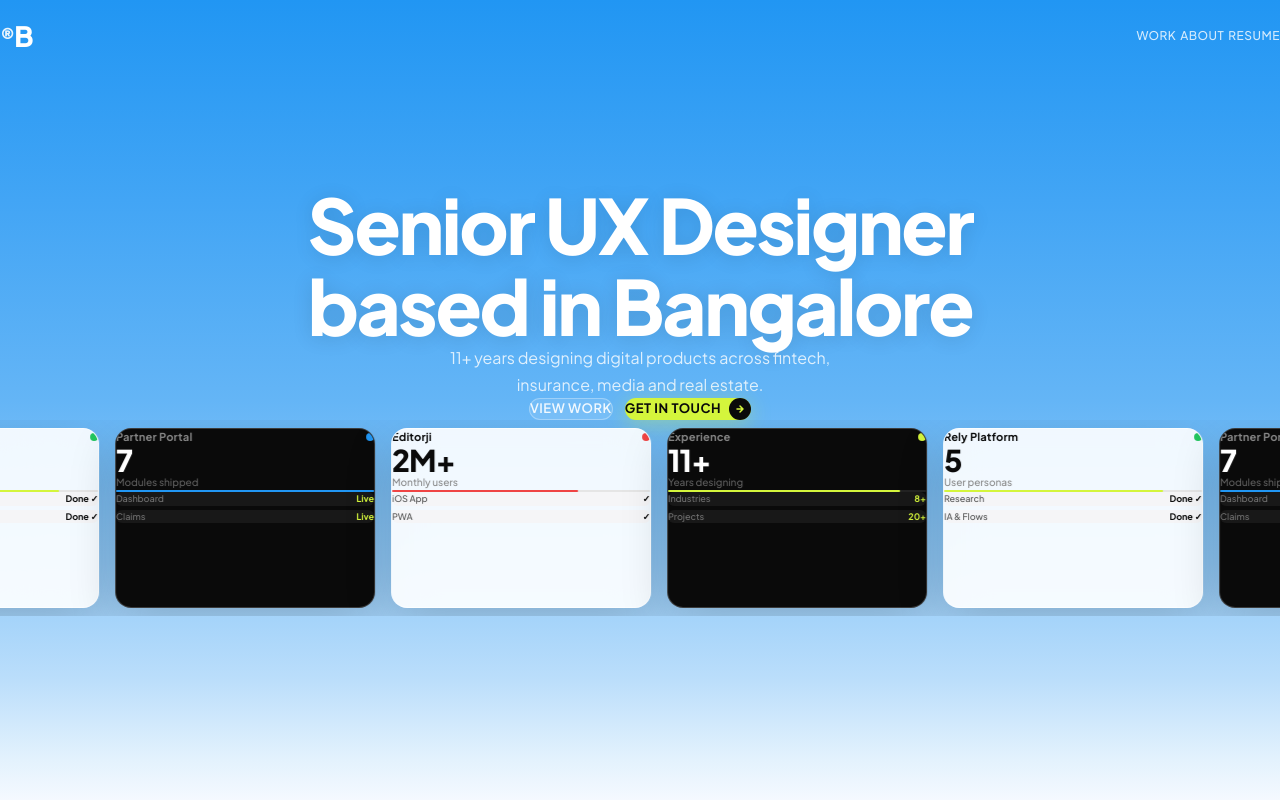
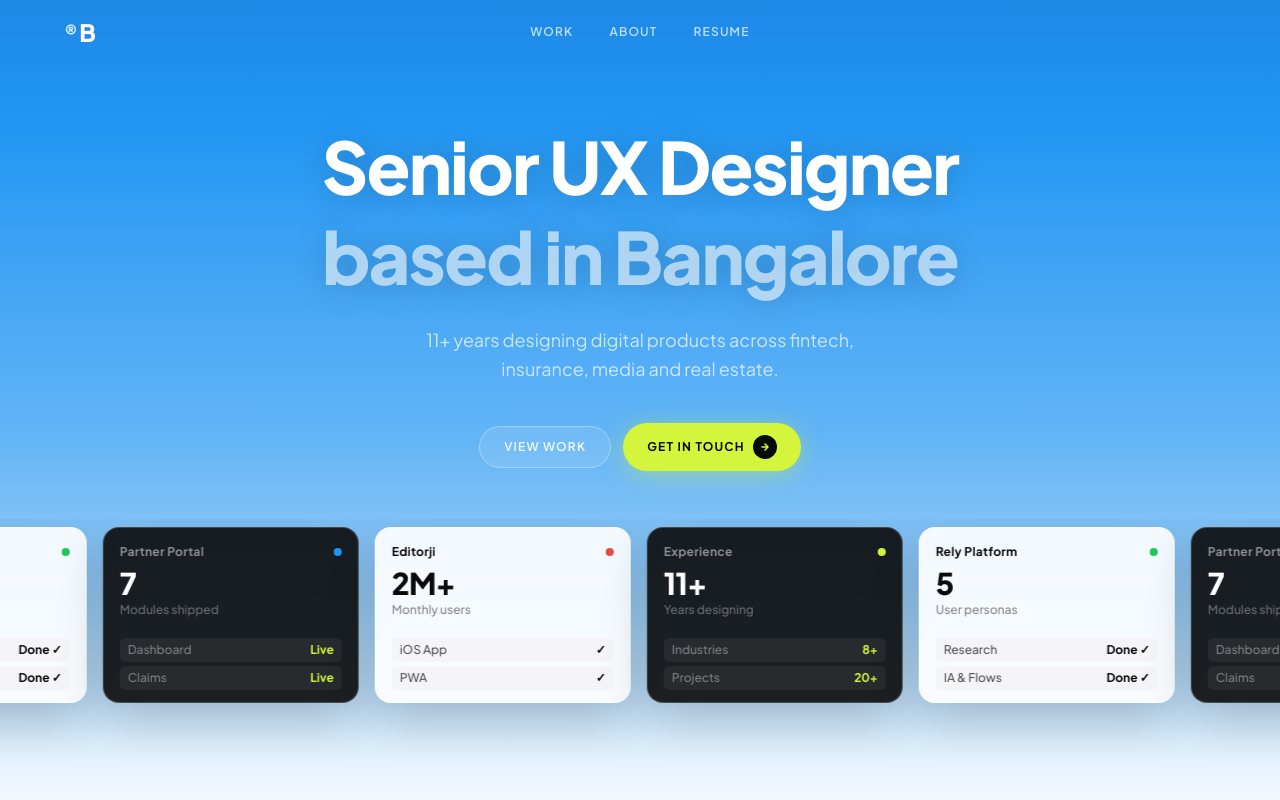
Before and after one commit to rajatbhand/rajat-portfolio, a Next.js app: page / in a window 1280 px wide. Shown: the top 800 px of the page. Built offline with nearby package versions, Linux system fonts and the light colour scheme; no server answers; the database is empty.

Commit message:
hero fixes

```diff
--- a/app/globals.css
+++ b/app/globals.css
@@ -5,16 +5,36 @@
   --color-accent: #d4f53c;
 }
 
-*, *::before, *::after { box-sizing: border-box; margin: 0; padding: 0; }
-html { scroll-behavior: smooth; }
-body { font-family: 'Plus Jakarta Sans', sans-serif; background: #fff; color: #0a0a0a; -webkit-font-smoothing: antialiased; overflow-x: hidden; }
+/* Base overrides — inside @layer base so Tailwind utilities win */
+@layer base {
+  html { scroll-behavior: smooth; }
+  body {
+    font-family: 'Plus Jakarta Sans', sans-serif;
+    background: #fff;
+    color: #0a0a0a;
+    -webkit-font-smoothing: antialiased;
+    overflow-x: hidden;
+  }
+}
 
-/* Carousel — needs keyframes, can't do with Tailwind */
-@keyframes rbCarousel { from { transform: translateX(0); } to { transform: translateX(-50%); } }
-.rb-carousel-track { display: flex; gap: 16px; animation: rbCarousel 28s linear infinite; width: max-content; padding: 8px 60px; }
+/* Carousel — keyframes must live outside Tailwind */
+@keyframes rbCarousel {
+  from { transform: translateX(0); }
+  to   { transform: translateX(-50%); }
+}
+.rb-carousel-track {
+  display: flex;
+  gap: 1rem;
+  animation: rbCarousel 28s linear infinite;
+  width: max-content;
+  padding: 0.5rem 4rem 1.5rem;
+}
 .rb-carousel-track:hover { animation-play-state: paused; }
 
 /* Scroll reveal */
-.reveal { opacity: 0; transform: translateY(20px); transition: opacity 0.65s ease, transform 0.65s ease; }
+.reveal { opacity: 0; transform: translateY(24px); transition: opacity 0.6s ease, transform 0.6s ease; }
 .reveal.in { opacity: 1; transform: translateY(0); }
-.d1 { transition-delay: .08s; } .d2 { transition-delay: .16s; } .d3 { transition-delay: .24s; } .d4 { transition-delay: .32s; }
+.d1 { transition-delay: 0.08s; }
+.d2 { transition-delay: 0.16s; }
+.d3 { transition-delay: 0.24s; }
+.d4 { transition-delay: 0.32s; }
--- a/components/HomeClient.tsx
+++ b/components/HomeClient.tsx
@@ -10,7 +10,7 @@ const carouselCards = [
   { name: 'Experience',     big: '11+', label: 'Years designing', bar: 90,  barColor: '#d4f53c', rows: [['Industries', '8+'],   ['Projects', '20+']],      dot: '#d4f53c', dark: true  },
 ]
 
-const navLinkCls = 'text-xs font-medium text-white/80 no-underline px-4 py-2 rounded-lg tracking-[0.04em] uppercase hover:bg-white/10 hover:text-white transition-all duration-150'
+const navLinkCls = 'text-xs font-semibold text-white/70 no-underline px-4 py-2 rounded-lg tracking-widest uppercase hover:bg-white/10 hover:text-white transition-all duration-150'
 
 export default function HomeClient({ works }: { works: any[] }) {
   useEffect(() => {
@@ -28,60 +28,65 @@ export default function HomeClient({ works }: { works: any[] }) {
 
   return (
     <>
-      {/* NAV */}
-      <nav className="absolute top-0 left-0 right-0 z-[100] flex items-center justify-between h-[4.5rem] px-[3.75rem]">
-        <Link href="/" className="text-[1.75rem] font-extrabold text-white no-underline tracking-[-0.04em] flex items-center">
-          <span className="text-[1.375rem] opacity-90">®</span>B
-        </Link>
+      {/* ── NAV ── logo left | links center | spacer right */}
+      <nav className="absolute top-0 left-0 right-0 z-[100] flex items-center h-16 px-8 md:px-16">
+        <div className="flex-1">
+          <Link href="/" className="text-2xl font-extrabold text-white no-underline tracking-tight flex items-center gap-0.5">
+            <span className="text-xl opacity-80">®</span>B
+          </Link>
+        </div>
         <div className="flex items-center gap-1">
-          <a href="#work" className={navLinkCls}>WORK</a>
-          <Link href="/about" className={navLinkCls}>ABOUT</Link>
-          <a href="https://docs.google.com/document/d/15LtMI0jpmZnQsqXwM5i7eeDp8LIsGu5tfiwo7n97w8Y/edit?usp=sharing" target="_blank" className={navLinkCls}>RESUME</a>
+          <a href="#work" className={navLinkCls}>Work</a>
+          <Link href="/about" className={navLinkCls}>About</Link>
+          <a href="https://docs.google.com/document/d/15LtMI0jpmZnQsqXwM5i7eeDp8LIsGu5tfiwo7n97w8Y/edit?usp=sharing" target="_blank" className={navLinkCls}>Resume</a>
         </div>
+        <div className="flex-1" />
       </nav>
 
-      {/* HERO */}
-      <section className="min-h-screen relative overflow-hidden flex flex-col items-center justify-center pt-[6.25rem] pb-[3.75rem] px-[3.75rem] [background:linear-gradient(180deg,#2196f3_0%,#42a5f5_25%,#64b5f6_50%,#90caf9_70%,#bbdefb_85%,#e3f2fd_95%,#f5f9ff_100%)]">
-        <div className="relative z-10 text-center max-w-[42.5rem] mb-14">
-          <h1 className="text-[clamp(2.75rem,7vw,4.75rem)] font-extrabold leading-[1.06] tracking-[-0.03em] text-white [text-shadow:0_2px_20px_rgba(0,0,0,0.12)] mb-5">
-            Senior UX Designer<br />based in Bangalore
+      {/* ── HERO ── */}
+      <section className="min-h-screen relative overflow-hidden flex flex-col items-center justify-center [background:linear-gradient(180deg,#1e88e5_0%,#2196f3_15%,#42a5f5_35%,#64b5f6_55%,#90caf9_72%,#bbdefb_86%,#e3f2fd_95%,#f5f9ff_100%)]">
+
+        {/* Centered headline + buttons */}
+        <div className="relative z-10 text-center w-full max-w-3xl mx-auto px-6 pt-28 pb-12">
+          <h1 className="text-5xl sm:text-6xl md:text-7xl font-extrabold leading-tight tracking-tight text-white [text-shadow:0_2px_32px_rgba(0,0,0,0.18)] mb-6">
+            Senior UX Designer<br />
+            <span className="text-white/60">based in Bangalore</span>
           </h1>
-          <p className="text-base leading-[1.65] text-white/80 mb-9">
-            11+ years designing digital products across fintech,<br />
-            insurance, media and real estate.
+          <p className="text-base md:text-lg leading-relaxed text-white/70 mb-10 max-w-md mx-auto">
+            11+ years designing digital products across fintech, insurance, media and real estate.
           </p>
           <div className="flex gap-3 items-center justify-center flex-wrap">
-            <a href="#work" className="text-[0.8125rem] font-semibold text-white/90 bg-white/10 border border-white/30 px-6 py-3 rounded-full no-underline tracking-[0.04em] uppercase hover:bg-white/20 transition-colors">
+            <a href="#work" className="text-xs font-semibold tracking-widest uppercase text-white/90 bg-white/10 border border-white/30 px-6 py-3 rounded-full no-underline hover:bg-white/20 transition-colors">
               VIEW WORK
             </a>
-            <a href="mailto:rajat.rajat.bhandari.1@gmail.com" className="text-[0.8125rem] font-bold text-[#0a0a0a] bg-[#d4f53c] px-6 py-3 rounded-full no-underline tracking-[0.04em] uppercase inline-flex items-center gap-2 [box-shadow:0_4px_20px_rgba(212,245,60,0.35)] hover:opacity-90 transition-opacity">
+            <a href="mailto:rajat.rajat.bhandari.1@gmail.com" className="text-xs font-bold tracking-widest uppercase text-[#0a0a0a] bg-[#d4f53c] px-6 py-3 rounded-full no-underline inline-flex items-center gap-2 [box-shadow:0_4px_24px_rgba(212,245,60,0.4)] hover:opacity-90 transition-opacity">
               GET IN TOUCH
-              <span className="w-[1.375rem] h-[1.375rem] rounded-full bg-[#0a0a0a] flex items-center justify-center shrink-0">
+              <span className="w-6 h-6 rounded-full bg-[#0a0a0a] flex items-center justify-center shrink-0">
                 <svg width="10" height="10" viewBox="0 0 10 10" fill="none"><path d="M2 5h6M5 2l3 3-3 3" stroke="#d4f53c" strokeWidth="1.5" strokeLinecap="round" strokeLinejoin="round"/></svg>
               </span>
             </a>
           </div>
         </div>
 
-        {/* Carousel */}
-        <div className="relative z-10 w-screen overflow-hidden -mx-[3.75rem] py-2 pb-6">
+        {/* Stat card carousel — full width, no negative margin needed */}
+        <div className="relative z-10 w-full overflow-hidden pb-16">
           <div className="rb-carousel-track">
             {[...carouselCards, ...carouselCards].map((c, i) => (
-              <div key={i} className={`shrink-0 w-[16.25rem] h-[11.25rem] rounded-2xl overflow-hidden border p-4 flex flex-col cursor-pointer [backdrop-filter:blur(20px)] [box-shadow:0_16px_48px_rgba(0,0,0,0.18)] hover:-translate-y-1.5 transition-transform duration-300 ${c.dark ? 'bg-[#0a0a0a] border-white/20' : 'bg-white/90 border-white/70'}`}>
-                <div className="flex justify-between items-center mb-2.5">
-                  <span className={`text-[0.6875rem] font-bold tracking-[0.02em] ${c.dark ? 'text-white/50' : 'text-[#0a0a0a]'}`}>{c.name}</span>
+              <div key={i} className={`shrink-0 w-64 h-44 rounded-2xl border p-4 flex flex-col cursor-pointer [backdrop-filter:blur(20px)] [box-shadow:0_16px_48px_rgba(0,0,0,0.2)] hover:-translate-y-1.5 transition-transform duration-300 ${c.dark ? 'bg-[#0a0a0a]/90 border-white/20' : 'bg-white/90 border-white/60'}`}>
+                <div className="flex justify-between items-center mb-2">
+                  <span className={`text-xs font-bold tracking-wide ${c.dark ? 'text-white/50' : 'text-[#0a0a0a]'}`}>{c.name}</span>
                   <span className="w-2 h-2 rounded-full shrink-0" style={{ background: c.dot }} />
                 </div>
-                <div className={`text-3xl font-extrabold tracking-[-0.03em] leading-none ${c.dark ? 'text-white' : 'text-[#0a0a0a]'}`}>{c.big}</div>
-                <div className={`text-[0.625rem] font-medium mt-1 ${c.dark ? 'text-white/35' : 'text-[#888]'}`}>{c.label}</div>
+                <div className={`text-3xl font-extrabold tracking-tight leading-none ${c.dark ? 'text-white' : 'text-[#0a0a0a]'}`}>{c.big}</div>
+                <div className={`text-xs font-medium mt-1 ${c.dark ? 'text-white/35' : 'text-[#888]'}`}>{c.label}</div>
                 <div className={`h-0.5 rounded-full my-2.5 ${c.dark ? 'bg-white/10' : 'bg-[#e5e5e5]'}`}>
                   <div className="h-full rounded-full" style={{ width: `${c.bar}%`, background: c.barColor }} />
                 </div>
                 <div className="flex flex-col gap-1">
                   {c.rows.map(([l, r], j) => (
                     <div key={j} className={`flex justify-between items-center rounded-md px-2 py-1 ${c.dark ? 'bg-white/[0.06]' : 'bg-[#f5f5f7]'}`}>
-                      <span className={`text-[0.5625rem] font-medium ${c.dark ? 'text-white/40' : 'text-[#555]'}`}>{l}</span>
-                      <span className={`text-[0.5625rem] font-bold ${c.dark ? 'text-[#d4f53c]' : 'text-[#0a0a0a]'}`}>{r}</span>
+                      <span className={`text-xs font-medium ${c.dark ? 'text-white/40' : 'text-[#555]'}`}>{l}</span>
+                      <span className={`text-xs font-bold ${c.dark ? 'text-[#d4f53c]' : 'text-[#0a0a0a]'}`}>{r}</span>
                     </div>
                   ))}
                 </div>
```
